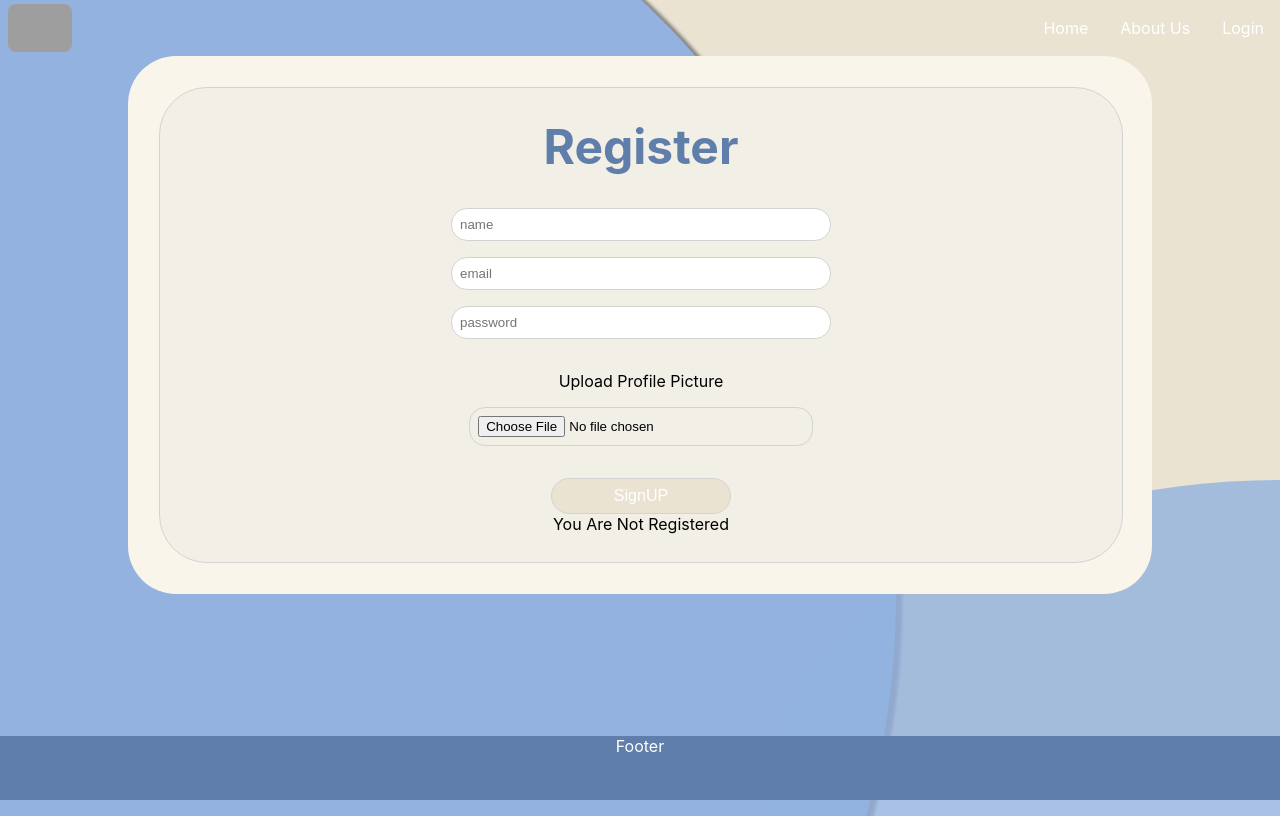
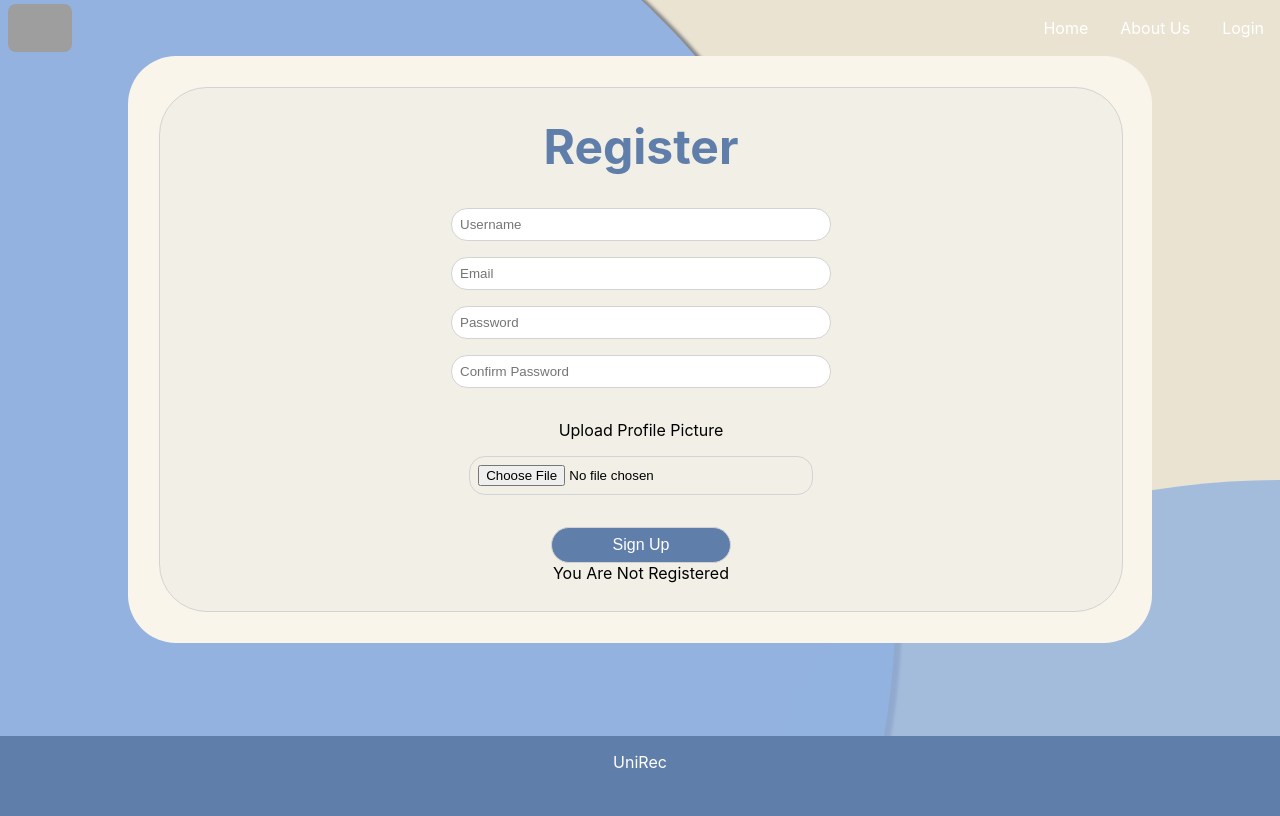
Before and after one commit to BrandonWidjaja/IT-Project, a React (Create React App) app in the folder client/: page /register in a window 1280 px wide. Built offline with nearby package versions, Linux system fonts and the light colour scheme; grey boxes are pictures that could not be loaded; the HTML template or start-up script is replaced by a standard one.

Commit message:
confirm password and bug fix

```diff
--- a/client/src/App.css
+++ b/client/src/App.css
@@ -40,7 +40,7 @@ p {
 }
 
 button {
-    background-color: var(--dark-primary);
+    background-color: var(--light-secondary);
     font-size: 1rem;
     color: white;
     border: 1px solid lightgray;
--- a/client/src/components/Footer.css
+++ b/client/src/components/Footer.css
@@ -7,6 +7,7 @@
     min-height: 10%;
     z-index: 999;
     min-height: 8vh;
+    padding-top: 1rem;
 }
 
 .circle1 {
--- a/client/src/components/Footer.js
+++ b/client/src/components/Footer.js
@@ -5,7 +5,7 @@ function Footer() {
   return (
     <>
       <footer className="footer">
-        <p>Footer</p>
+        <p>UniRec</p>
       </footer>
     </>
   )
--- a/client/src/components/pages/BuildingDetails.js
+++ b/client/src/components/pages/BuildingDetails.js
@@ -28,7 +28,7 @@ function BuildingDetails() {
             <Link key = {building.id} to={`/building-edit/${building.name}`}>Edit Building</Link>
             </div>
             <div className={styles.card}>
-                <img src={building.pic} alt = "test"></img>
+                <img src = {building.data?.pic} alt = "building_pic"></img>
                 <div style = {{display: "flex", flexDirection: "column", marginRight: "2.5rem"}}>
                     <p>Name: {building.name}</p>
                     {building.data?.location ? (
--- a/client/src/components/pages/BuildingEdit.js
+++ b/client/src/components/pages/BuildingEdit.js
@@ -66,11 +66,11 @@ console.log(building);
                         </div>
                     </div>
                     <button onClick={(e) => handleSubmit(e)} type = "submit" style = {{marginTop: "auto", alignSelf: "flex-end"} }>Save</button>
-                    {building ? (
+                    {/* {building ? (
                         <p style = {{textAlign: "center"}}>Building Editted Successfully</p>
                     ) : (
                         <p style = {{textAlign: "center"}}>Error</p>
-                    )}
+                    )} */}
                 </form>
             </div>
         </>
--- a/client/src/components/pages/Modules/NewBuilding.module.css
+++ b/client/src/components/pages/Modules/NewBuilding.module.css
@@ -4,12 +4,18 @@
     border-radius: 0.5rem;
     display: flex;
     margin-top: 1rem;
+    padding-left: 5%;
+    padding-right: 5%;
 }
 
 .add button {
     padding: 0.5rem;
+    background-color: #607EAA;
 }
 
+.add div {
+    margin-top: 1rem;
+}
 
 input {
     border: 1px solid lightgrey;
--- a/client/src/components/pages/NewBuilding.js
+++ b/client/src/components/pages/NewBuilding.js
@@ -1,6 +1,7 @@
 import React,{useState, useEffect, useCallback } from 'react'
 import styles from './Modules/NewBuilding.module.css';
 import axios from "axios";
+import { useNavigate } from "react-router-dom"
 
 function NewBuilding() {
     // initial state
@@ -10,6 +11,8 @@ function NewBuilding() {
   const [building, setBuilding] = useState("");
   const [image,setImage] = useState("")
   const [url,setUrl] = useState(undefined)
+  const navigate = useNavigate()
+
 
   const uploadFields = useCallback(() => {
     const configuration = {
@@ -31,7 +34,9 @@ function NewBuilding() {
     .catch((error) => {
       error = new Error();
     });
-  }, [name, description, location, url])
+
+    navigate('/')
+  }, [name, description, location, url, navigate])
 
   useEffect(()=>{
       if(url){
@@ -44,7 +49,7 @@ function NewBuilding() {
       data.append("file",image)
       data.append("upload_preset","profile_image_upload")
       data.append("cloud_name","dm13bguzr")
-      fetch("https://api.cloudinary.com/v1_1/dm13bguzr/image/upload",{
+      fetch("https://api.cloudinary.com/v1_1/dm13bguzr/image/upload", {
           method:"post",
           body:data
       })
@@ -69,7 +74,7 @@ function NewBuilding() {
         <>
             <h1 style = {{color: "#607EAA"}}>Add New Building</h1>
             <div className={styles.add}>
-                <div style = {{width: "100%", display: "flex", flexDirection: "column"}}>
+                <form style = {{width: "100%", display: "flex", flexDirection: "column"}} onSubmit={() => PostData()}>
                     <div style = {{display: "flex"}}><p style = {{width: "25%"}}>Name of building:</p>
                     <input style = {{width: "100%"}} className={styles.searchbar} type="text"
                     value={name}
@@ -91,13 +96,13 @@ function NewBuilding() {
                       </div>
                     </div>
 
-                    <button onClick={()=>PostData()} style = {{marginTop: "auto", alignSelf: "flex-end"} }>Save</button>
+                    <button style = {{marginTop: "auto", alignSelf: "flex-end"} }>Save</button>
                     {building ? (
                         <p style = {{textAlign: "center"}}>New Building Added Successfully</p>
                     ) : (
                         <p style = {{textAlign: "center"}}></p>
                     )}
-                </div>
+                </form>
             </div>
         </>
     )
--- a/client/src/components/pages/Register.js
+++ b/client/src/components/pages/Register.js
@@ -1,16 +1,21 @@
 import React,{useState, useEffect, useCallback } from 'react'
 import axios from "axios";
 import styles from './Modules/Login.module.css';
+import { Link } from 'react-router-dom';
 
 const Register  = ()=>{
     const [name,setName] = useState("")
-    const [password,setPasword] = useState("")
+    const [password,setPassword] = useState("")
+    const [confirmPassword,setConfirmPassword] = useState("")
     const [email,setEmail] = useState("")
     const [image,setImage] = useState("")
     const [url,setUrl] = useState(undefined)
     const [register, setRegister] = useState(false);
+    const [err, setErr] = useState(false);
 
-    const uploadFields = useCallback(() => {
+    const uploadFields = useCallback((e) => {
+
+      if (!err) {
         const configuration = {
           method: "post",
           url: "http://localhost:3001/user/register",
@@ -30,30 +35,25 @@ const Register  = ()=>{
           .catch((error) => {
             error = new Error();
           });
-    }, [email, name, password, url])
+      } else {
+        alert("Password Did Not Match");
+      }
 
-    //   fetch("http://localhost:3001/user/register",{
-    //       method:"post",
-    //       headers:{
-    //           "Content-Type":"application/json"
-    //       },
-    //       body:JSON.stringify({
-    //           name,
-    //           password,
-    //           email,
-    //           pic:url
-    //       })
-    //   }).then(res=>res.json())
-    //   .catch(err=>{
-    //       console.log(err)
-    //   })
-    // }, [email, name, password, url])
+
+    }, [email, name, password, url, err])
 
     useEffect(()=>{
         if(url){
             uploadFields()
         }
-    },[url, uploadFields])
+
+        if (password === confirmPassword) {
+          setErr(false);
+        } else {
+          setErr(true);
+        }
+
+    },[url, uploadFields, password, confirmPassword])
 
     const uploadPic = ()=>{
         const data = new FormData()
@@ -73,7 +73,8 @@ const Register  = ()=>{
         })
     }
 
-    const PostData = ()=>{
+    const PostData = (e)=>{
+      e.preventDefault();
       if(image){
           uploadPic()
       }else{
@@ -84,25 +85,31 @@ const Register  = ()=>{
 
    return (
       <div style = {{padding: "3%"}}>
-          <div style = {{padding: "3%", width : "94%"}} className={styles.login_card}>
+          <form style = {{padding: "3%", width : "94%"}} className={styles.login_card} onSubmit={PostData}>
             <h1 style = {{color: "#607EAA"}}>Register</h1>
-            <input style = {{width : "40%"}} type="text" placeholder="name" value={name} onChange={(e)=>setName(e.target.value)}/>
-            <input style = {{width : "40%"}} type="text" placeholder="email" value={email} onChange={(e)=>setEmail(e.target.value)}/>
-            <input style = {{width : "40%"}} type="password" placeholder="password" value={password} onChange={(e)=>setPasword(e.target.value)} />
+            <input style = {{width : "40%"}} type="text" placeholder="Username" value={name} onChange={(e)=>setName(e.target.value)} required/>
+            <input style = {{width : "40%"}} type="text" placeholder="Email" value={email} onChange={(e)=>setEmail(e.target.value)} required/>
+            <input style = {{width : "40%"}} type="password" placeholder="Password" value={password} onChange={(e)=>setPassword(e.target.value)} required/>
+            <input style = {{width : "40%"}} type="password" placeholder="Confirm Password" value={confirmPassword} onChange={(e)=>setConfirmPassword(e.target.value)} required/>
+            {err ? <p> Passwords did not match </p> : ''}
             <div style = {{width : "40%", textAlign: "center", margin: "auto", marginTop:"2rem"}}>
                 <span>Upload Profile Picture</span>
                 <input type="file" onChange={(e)=>setImage(e.target.files[0])} />
             </div>
-            <button onClick={()=>PostData()} style = {{minWidth : "20%"}}>
-                SignUP
+            <button style = {{minWidth : "20%"}}>
+                Sign Up
             </button>
           {/* display success message */}
           {register ? (
-             <p className="text-success">You Are Registered Successfully</p>
+            <div>
+              <p>You Are Registered Successfully</p>
+              <Link to="/login">Sign In</Link>
+            </div>
+
            ) : (
-             <p className="text-danger">You Are Not Registered</p>
+             <p>You Are Not Registered</p>
            )}
-        </div>
+        </form>
       </div>
    )
 }
```
Lines whose indentation alone changed are shown as unchanged.
